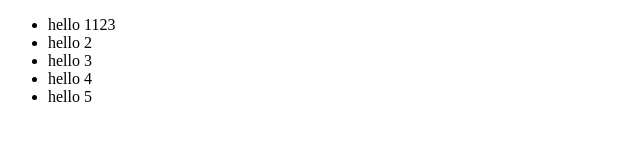
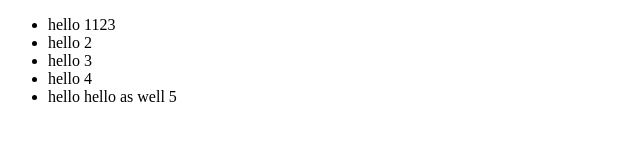
Before and after one commit to ARTniyet/gitTutorial, a plain HTML site: page index.html in a window 1280 px wide. Shown: the full height of the page, 0-640 px from the left. Drawn offline with Linux system fonts and the light colour scheme.

Commit message:
made last item

```diff
--- a/index.html
+++ b/index.html
@@ -10,7 +10,7 @@
             <li>hello 2</li>
             <li>hello 3</li>
             <li>hello 4</li>
-            <li>hello 5</li>
+            <li>hello hello as well 5</li>
         </ul>
     </div>
 </body>
```
Also changed, not shown: 1 other file.
